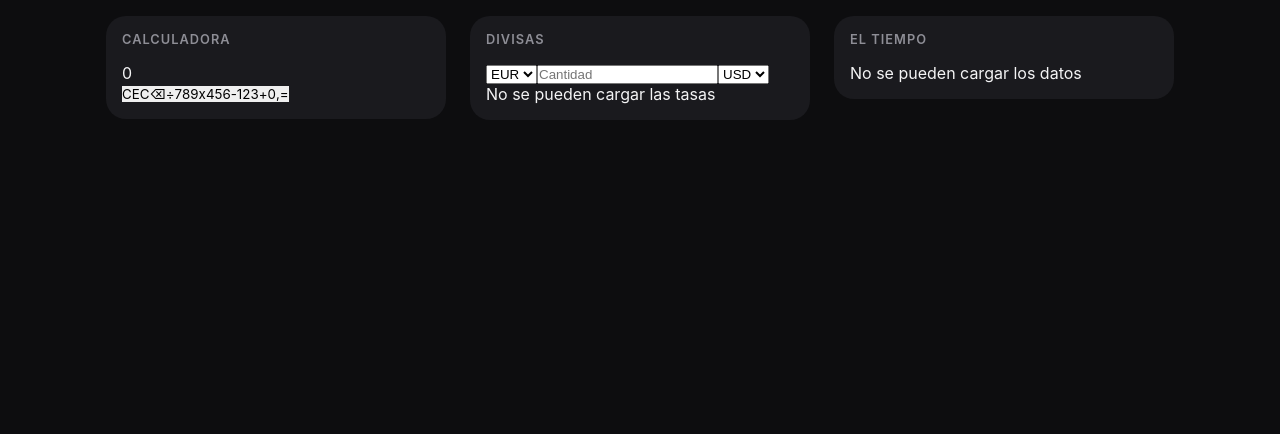
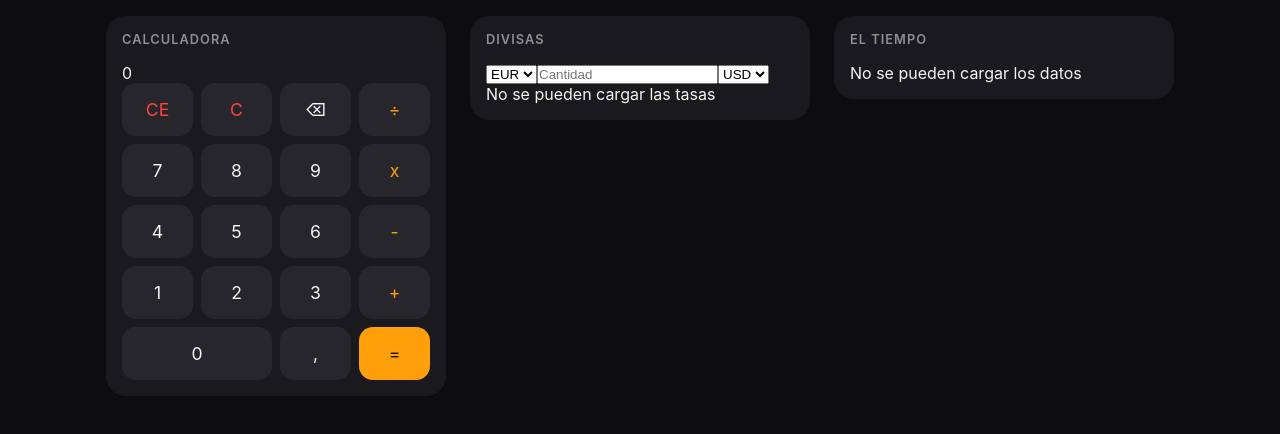
Before and after one commit to iulian640/vue-multitool, a Vue app: page / in a window 1280 px wide. Shown: the top 434 px of the page. Built offline with nearby package versions, Linux system fonts and the light colour scheme; no server answers.

Commit message:
feat: calculator keypad grid with mockup colors

```diff
--- a/src/assets/main.css
+++ b/src/assets/main.css
@@ -18,9 +18,22 @@
   --space-3: 1.5rem;
 
   /* Tipografía */
-  --font-main: 'Inter', system-ui, -apple-system, 'Segoe UI', sans-serif;
+  --font-main: "Inter", system-ui, -apple-system, "Segoe UI", sans-serif;
 }
 
+.calc__keys .key--op {
+  color: var(--color-accent);
+}
+.calc__keys .key--danger {
+  color: var(--color-danger);
+}
+.calc__keys .key--equals {
+  background: var(--color-accent);
+  color: var(--color-accent-text);
+}
+.calc__keys .key--zero {
+  grid-column: span 2;
+}
 /* ===== Reset básico ===== */
 *,
 *::before,
@@ -80,3 +93,17 @@ button {
     flex: 1;
   }
 }
+
+.calc__keys {
+  display: grid;
+  grid-template-columns: repeat(4, 1fr);
+  gap: var(--space-1);
+}
+
+.calc__keys button {
+  background: var(--color-surface-2);
+  color: var(--color-text);
+  border-radius: var(--radius-btn);
+  padding: var(--space-2);
+  font-size: 1.1rem;
+}
```
